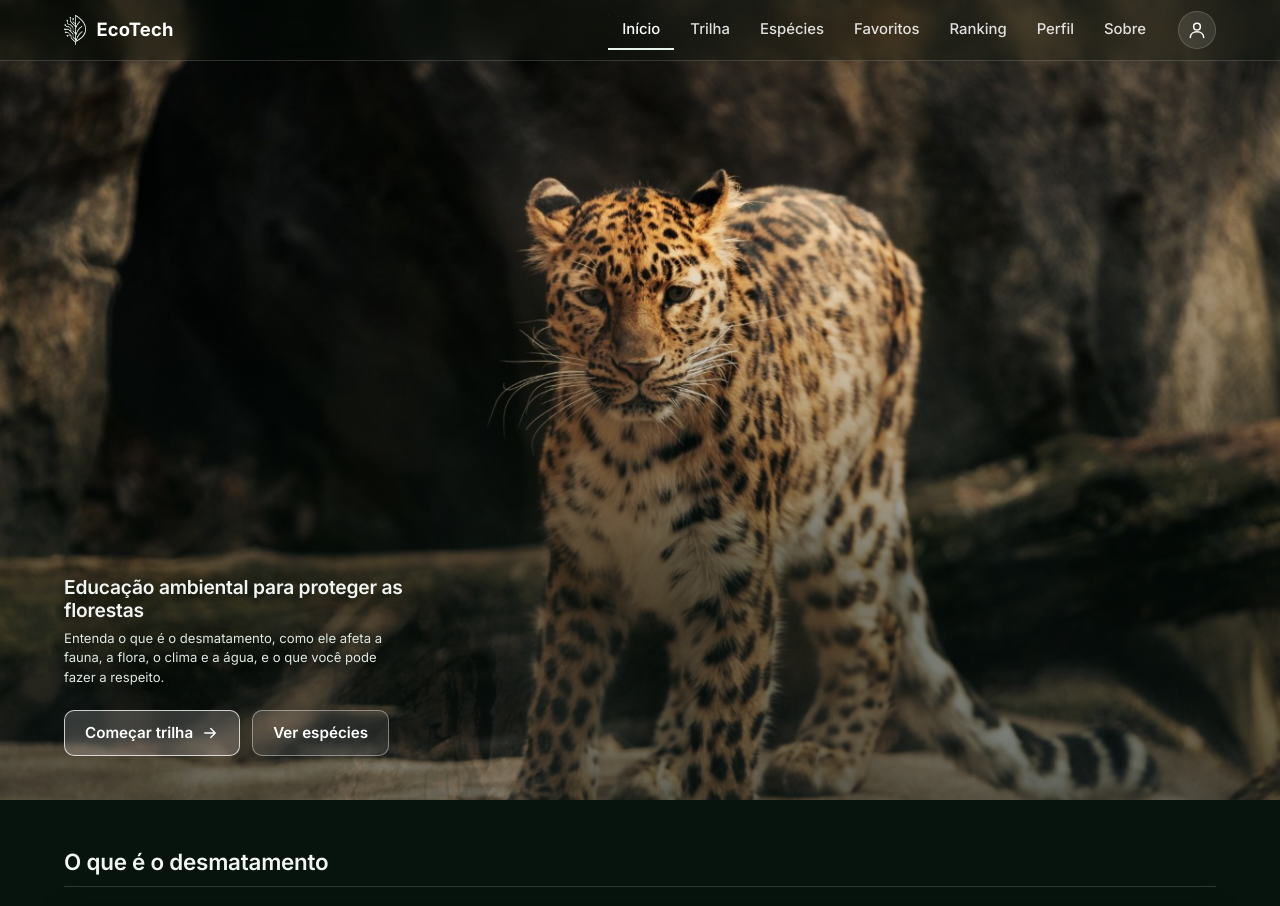
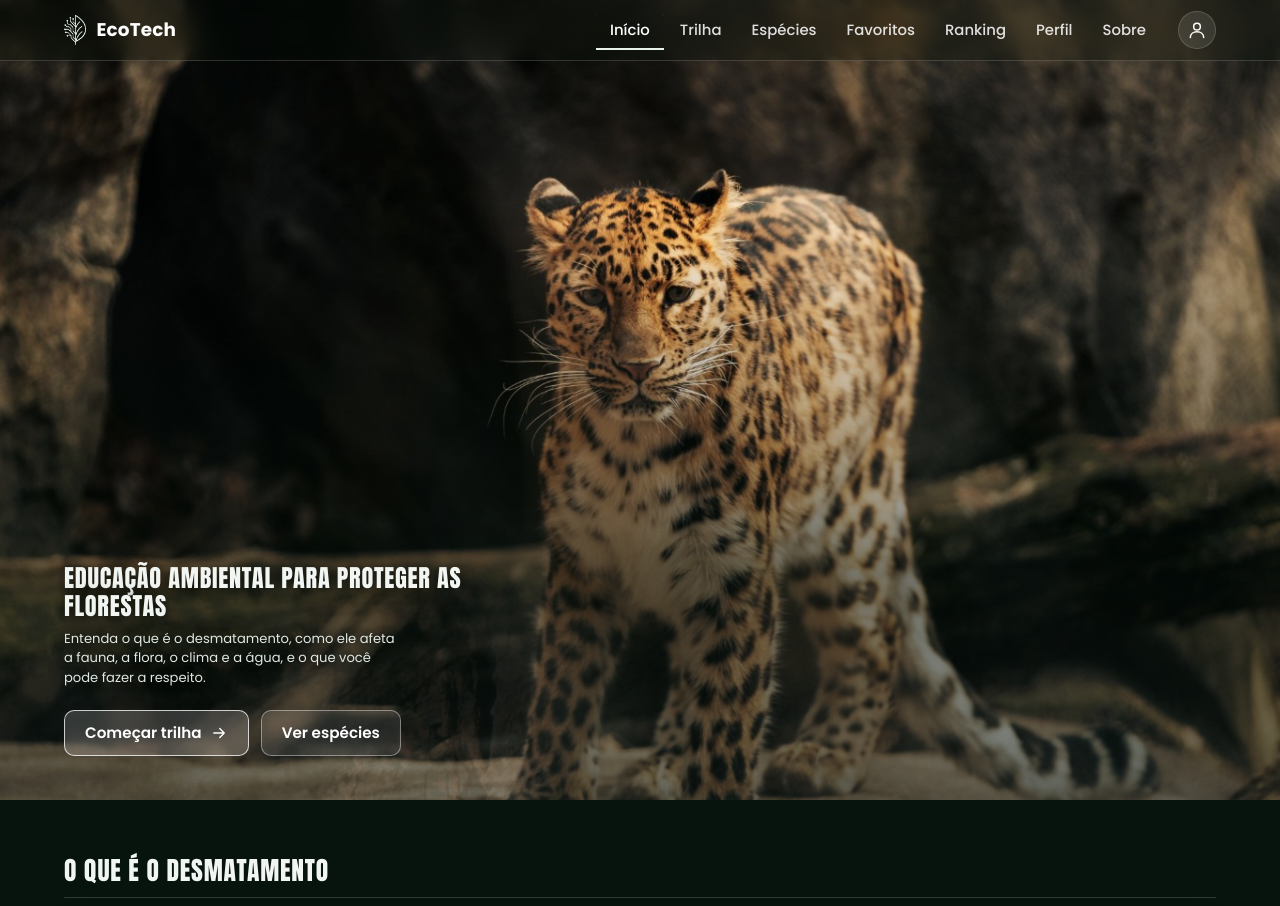
Before and after one commit to GustavoRibasSilestrino/EcoTech, a React (Vite) app: page / in a window 1280 px wide. Shown: the top 906 px of the page. Built offline with nearby package versions, Linux system fonts and the light colour scheme.

Commit message:
style: usa Anton em maiúsculas nos títulos e Poppins nos textos

```diff
--- a/index.html
+++ b/index.html
@@ -8,7 +8,7 @@
     <meta name="theme-color" content="#05452a" />
     <link rel="preconnect" href="https://fonts.googleapis.com" />
     <link rel="preconnect" href="https://fonts.gstatic.com" crossorigin />
-    <link href="https://fonts.googleapis.com/css2?family=Inter:wght@400;500;600;700&display=swap" rel="stylesheet" />
+    <link href="https://fonts.googleapis.com/css2?family=Anton&family=Poppins:wght@400;500;600;700&display=swap" rel="stylesheet" />
     <title>EcoTech | Educação ambiental e vida terrestre</title>
   </head>
   <body>
--- a/src/styles/global.css
+++ b/src/styles/global.css
@@ -15,7 +15,8 @@
 
   --raio: 14px;
   --sombra: 0 8px 28px rgba(0, 0, 0, 0.35);
-  --fonte: 'Inter', system-ui, -apple-system, 'Segoe UI', sans-serif;
+  --fonte-titulo: 'Anton', 'Impact', 'Arial Narrow', sans-serif;
+  --fonte: 'Poppins', system-ui, -apple-system, 'Segoe UI', sans-serif;
 }
 
 /* ===== Base ===== */
@@ -36,10 +37,10 @@ body {
   overflow-x: hidden;
   -webkit-font-smoothing: antialiased;
 }
-h1, h2, h3 { font-weight: 600; line-height: 1.2; margin: 0 0 0.5em; letter-spacing: -0.01em; }
-h1 { font-size: clamp(1.6rem, 3vw, 2.1rem); }
-h2 { font-size: clamp(1.15rem, 2vw, 1.4rem); }
-h3 { font-size: 1.02rem; }
+h1, h2, h3 { font-family: var(--fonte-titulo); font-weight: 400; text-transform: uppercase; letter-spacing: 0.03em; line-height: 1.15; margin: 0 0 0.5em; }
+h1 { font-size: clamp(1.8rem, 3.2vw, 2.4rem); }
+h2 { font-size: clamp(1.3rem, 2.2vw, 1.6rem); }
+h3 { font-size: 1.1rem; letter-spacing: 0.04em; }
 p { margin: 0 0 0.9em; }
 a { color: var(--verde-claro); }
 code { background: rgba(0, 0, 0, 0.4); padding: 0.1em 0.4em; border-radius: 6px; font-size: 0.9em; }
@@ -150,7 +151,7 @@ ul { padding-left: 1.2em; }
   background: linear-gradient(180deg, rgba(0, 0, 0, 0.35) 0%, rgba(0, 0, 0, 0) 26%, rgba(2, 12, 7, 0.45) 72%, rgba(2, 12, 7, 0) 100%);
 }
 .hero-conteudo { width: 100%; max-width: 1200px; margin: 0 auto; padding: 120px 24px 44px; }
-.hero-conteudo h1 { font-size: clamp(1.05rem, 1.5vw, 1.3rem); max-width: 380px; font-weight: 600; margin: 0 0 0.35em; font-weight: 600; text-shadow: 0 2px 14px rgba(0, 0, 0, 0.7); }
+.hero-conteudo h1 { font-size: clamp(1.25rem, 1.9vw, 1.6rem); max-width: 420px; margin: 0 0 0.35em; text-shadow: 0 2px 14px rgba(0, 0, 0, 0.7); }
 .hero-sub { font-size: 0.82rem; max-width: 340px; line-height: 1.5; color: #dfe9e2; text-shadow: 0 1px 8px rgba(0, 0, 0, 0.8); }
 .hero-botoes { display: flex; gap: 12px; flex-wrap: wrap; margin-top: 22px; }
 
@@ -231,7 +232,7 @@ legend { padding: 0 8px; font-weight: 500; font-size: 0.93rem; }
 .quiz-topo p { margin: 0; }
 .vidas { display: flex; gap: 4px; color: var(--vermelho); }
 .vida.perdida { opacity: 0.35; }
-.quiz-pergunta { font-size: clamp(1.2rem, 2.4vw, 1.5rem); margin-bottom: 0.2em; }
+.quiz-pergunta { font-size: clamp(1.2rem, 2.4vw, 1.6rem); margin-bottom: 0.2em; line-height: 1.3; }
 .opcoes { display: grid; gap: 10px; margin-top: 16px; }
 .opcao { display: flex; align-items: center; gap: 14px; text-align: left; font: inherit; font-weight: 500; color: #fff; padding: 13px 16px; border-radius: 10px; border: 1px solid var(--borda); background: rgba(255, 255, 255, 0.07); cursor: pointer; transition: background 0.2s, border-color 0.2s; }
 .opcao:hover:not([disabled]) { background: rgba(255, 255, 255, 0.15); border-color: var(--acento); }
@@ -427,7 +428,7 @@ legend { padding: 0 8px; font-weight: 500; font-size: 0.93rem; }
     mask-image: linear-gradient(180deg, #000 0%, #000 62%, transparent 100%);
   }
   .hero-conteudo { padding: 6px 18px 32px; margin-top: -24px; position: relative; }
-  .hero-conteudo h1 { font-size: 1.1rem; max-width: none; }
+  .hero-conteudo h1 { font-size: 1.3rem; max-width: none; }
   .hero-sub { font-size: 0.85rem; max-width: none; }
   .hero-botoes .btn { flex: 1 1 100%; }
 }
```
